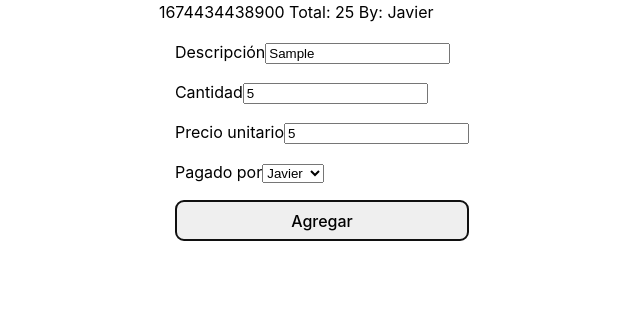
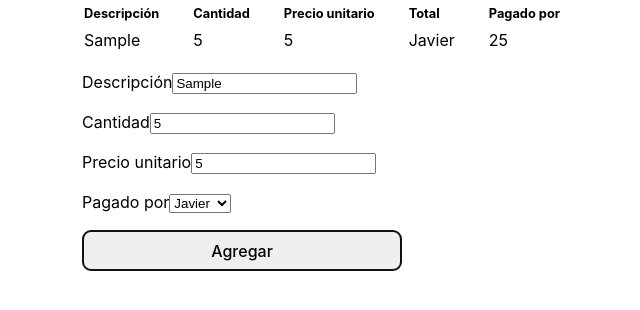
Before and after one commit to itmarck/expenses, a React (Vite) app: page / in a window 1280 px wide. Both pictures are taken after typing "Sample", "5", "5" into the empty fields and a click on the button "Agregar". Shown: the top 310 px of the page, without its empty margins (318-958 px from the left). Built offline with nearby package versions, Linux system fonts and the light colour scheme.

Commit message:
Table style

```diff
--- a/src/App.jsx
+++ b/src/App.jsx
@@ -1,13 +1,33 @@
-import { useState } from 'react'
+import { useEffect, useState } from 'react'
 import { people } from './data/people'
 import { getLocalExpenses, setLocalExpenses } from './data/storage'
 
-function Expense({ expense }) {
+function ExpenseTable({ expenses }) {
   return (
-    <div>
-      {expense.id} {expense.name} Total: {expense.amount * expense.unitPrice}{' '}
-      By: {expense.by.name}
-    </div>
+    <table className="ExpenseTable">
+      <thead>
+        <tr>
+          <td>Descripción</td>
+          <td>Cantidad</td>
+          <td>Precio unitario</td>
+          <td>Total</td>
+          <td>Pagado por</td>
+        </tr>
+      </thead>
+      <tbody>
+        {expenses.map(function (expense) {
+          return (
+            <tr key={expense.id}>
+              <td>{expense.description}</td>
+              <td>{expense.amount}</td>
+              <td>{expense.unitPrice}</td>
+              <td>{expense.by.name}</td>
+              <td>{expense.amount * expense.unitPrice}</td>
+            </tr>
+          )
+        })}
+      </tbody>
+    </table>
   )
 }
 
@@ -25,15 +45,15 @@ function ExpenseForm({ handleSubmit }) {
     <form onSubmit={onSubmit}>
       <div>
         <label htmlFor="description">Descripción</label>
-        <input type="text" name="description" />
+        <input title="No" type="text" name="description" />
       </div>
       <div>
         <label htmlFor="amount">Cantidad</label>
-        <input type="number" name="amount" id="amount" />
+        <input title="No" type="number" name="amount" id="amount" />
       </div>
       <div>
         <label htmlFor="unitPrice">Precio unitario</label>
-        <input type="number" name="unitPrice" id="unitPrice" />
+        <input title="No" type="number" name="unitPrice" step={0.01} />
       </div>
 
       <div>
@@ -55,13 +75,16 @@ function ExpenseForm({ handleSubmit }) {
 }
 
 function App() {
-  const items = getLocalExpenses()
-  const [expenses, setExpenses] = useState(items)
+  const [expenses, setExpenses] = useState([])
+
+  useEffect(function () {
+    setExpenses(getLocalExpenses())
+  }, [])
 
   function handleSubmit(data) {
     const expense = {
       id: Date.now(),
-      name: data.name,
+      description: data.description,
       amount: data.amount,
       unitPrice: data.unitPrice,
       by: people.find((person) => person.name === data.by),
@@ -73,9 +96,7 @@ function App() {
 
   return (
     <div className="App">
-      {expenses.map(function (expense) {
-        return <Expense key={expense.id} expense={expense} />
-      })}
+      <ExpenseTable expenses={expenses} />
 
       <ExpenseForm handleSubmit={handleSubmit} />
     </div>
--- a/src/index.css
+++ b/src/index.css
@@ -50,3 +50,12 @@ button:focus,
 button:focus-visible {
   outline: 4px auto -webkit-focus-ring-color;
 }
+
+.ExpenseTable thead {
+  font-size: 0.8rem;
+  font-weight: bold;
+}
+
+.ExpenseTable td {
+  padding: 0 1rem;
+}
```
